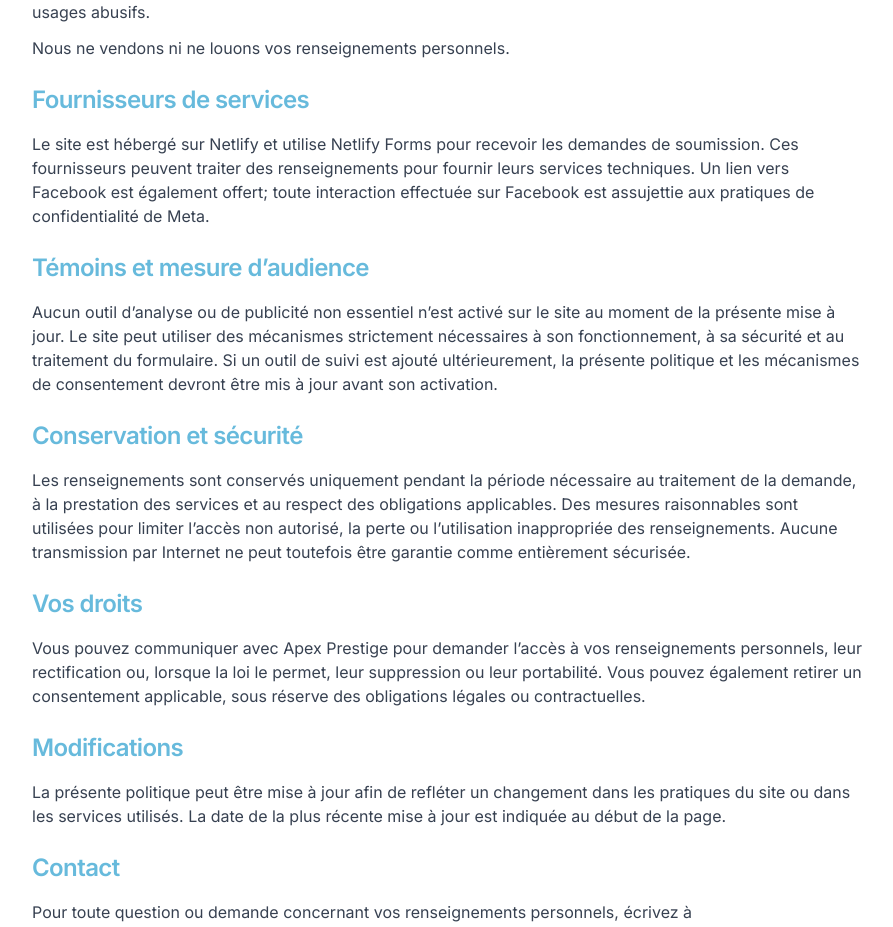
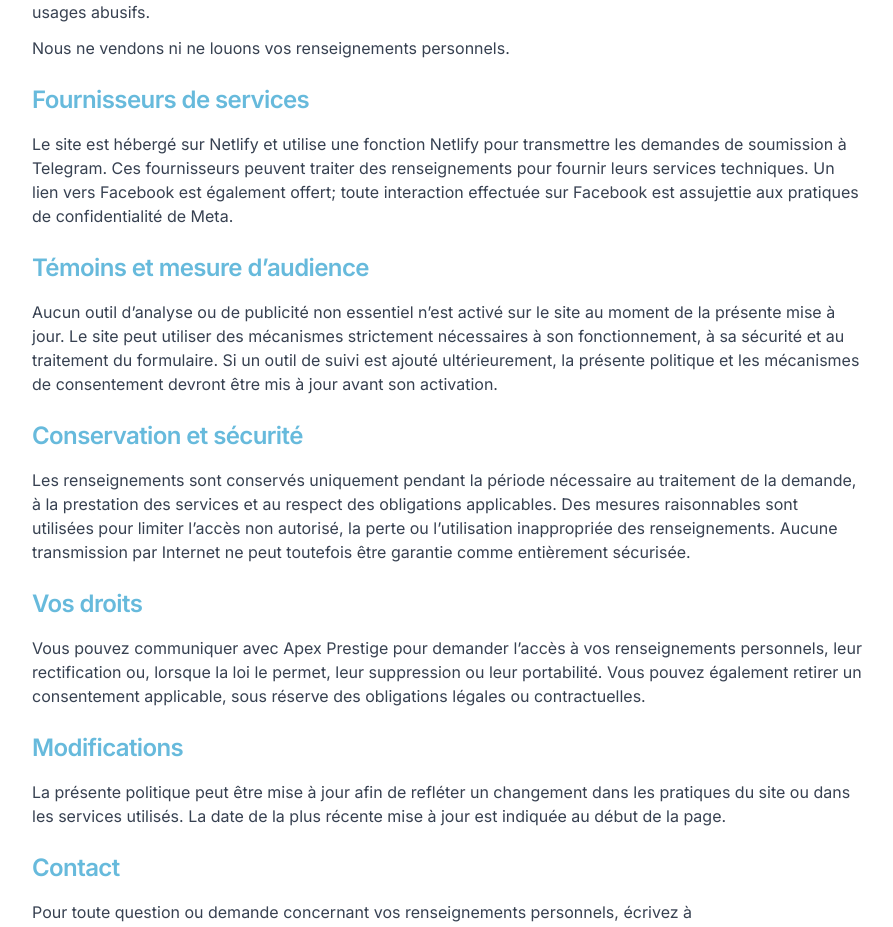
Before and after one commit to MiXir-Dev/apexprestige-mixir, a React (Vite) app: page /confidentialite in a window 1280 px wide. Shown: the part 980-1907 px from the top of the page, without its empty margins (192-1085 px from the left). Built offline with nearby package versions, Linux system fonts and the light colour scheme.

Commit message:
Refactor type definitions in Command and Textarea components; update Privacy page content for clarity on Netlify services

```diff
--- a/src/components/ui/command.tsx
+++ b/src/components/ui/command.tsx
@@ -21,7 +21,7 @@ const Command = React.forwardRef<
 ))
 Command.displayName = CommandPrimitive.displayName
 
-interface CommandDialogProps extends DialogProps {}
+type CommandDialogProps = DialogProps
 
 const CommandDialog = ({ children, ...props }: CommandDialogProps) => {
   return (
--- a/src/components/ui/textarea.tsx
+++ b/src/components/ui/textarea.tsx
@@ -2,8 +2,7 @@ import * as React from "react"
 
 import { cn } from "@/lib/utils"
 
-export interface TextareaProps
-  extends React.TextareaHTMLAttributes<HTMLTextAreaElement> {}
+export type TextareaProps = React.TextareaHTMLAttributes<HTMLTextAreaElement>
 
 const Textarea = React.forwardRef<HTMLTextAreaElement, TextareaProps>(
   ({ className, ...props }, ref) => {
--- a/src/pages/Privacy.tsx
+++ b/src/pages/Privacy.tsx
@@ -142,11 +142,12 @@ const Privacy = () => {
                 Fournisseurs de services
               </h2>
               <p>
-                Le site est hébergé sur Netlify et utilise Netlify Forms pour recevoir
-                les demandes de soumission. Ces fournisseurs peuvent traiter des
-                renseignements pour fournir leurs services techniques. Un lien vers
-                Facebook est également offert; toute interaction effectuée sur
-                Facebook est assujettie aux pratiques de confidentialité de Meta.
+                Le site est hébergé sur Netlify et utilise une fonction Netlify pour
+                transmettre les demandes de soumission à Telegram. Ces fournisseurs
+                peuvent traiter des renseignements pour fournir leurs services
+                techniques. Un lien vers Facebook est également offert; toute
+                interaction effectuée sur Facebook est assujettie aux pratiques de
+                confidentialité de Meta.
               </p>
             </section>
 
```
